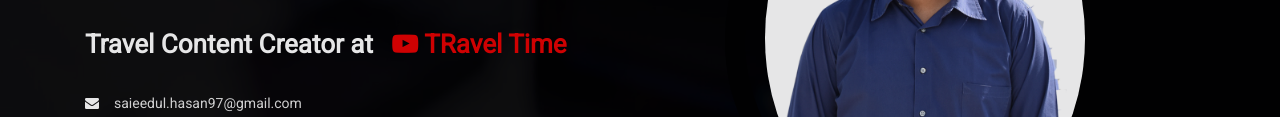
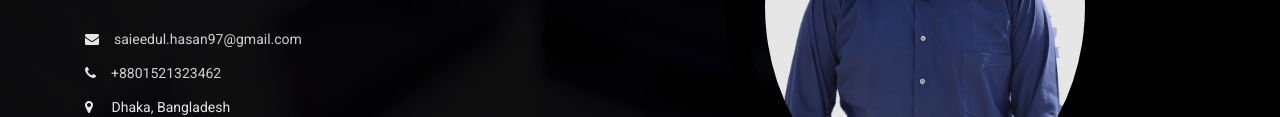
Before and after one commit to mahin15/saieedul-mahin-portfolio, a plain HTML site: page index.html in a window 1280 px wide. Shown: the part 402-519 px from the top of the page. Drawn offline with Linux system fonts and the light colour scheme; some packages are replaced by stand-ins of ours.

Commit message:
Update index.html

```diff
--- a/index.html
+++ b/index.html
@@ -125,10 +125,6 @@
                                     data-colors="white" data-delay="100" data-deleteDelay="1000"></span>
                                 <span class="cursor" data-owner="main"></span>
                             </h4>
-                            <h4 class="wow fadeInUp" data-wow-duration="0.8s" data-wow-delay="0.3s">Travel Content
-                                Creator at <a href="https://www.youtube.com/c/TRavelTimevlog"><span
-                                        style="color: red;">&nbsp; <i class="fa fa-youtube-play"></i> TRavel
-                                        Time</span></a> </h4>
 
                             <ul>
                                 <li class="wow fadeInUp" data-wow-duration="0.8s" data-wow-delay="0.4s"><i
```
